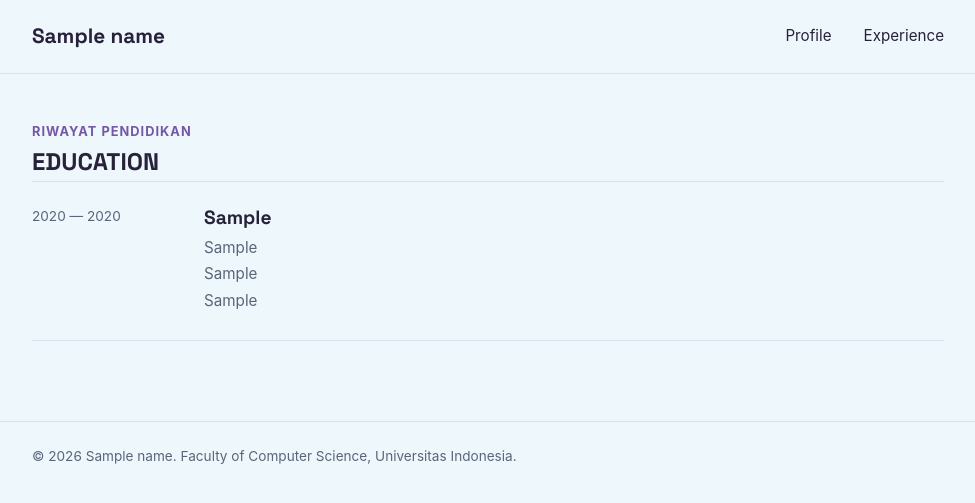
After one commit to joan09go-dotcom/myportofolio, a Django app: template templates/education.html in a window 1280 px wide. The commit adds this page. Shown: the top 503 px of the page, without its empty margins (152-1127 px from the left). Run offline with Django 5.2, Linux system fonts and the light colour scheme; tables that the repository leaves empty hold one stand-in row (values such as "Sample post"); the template is opened without the code that fills it: values that come from a table or form of the project are taken from there, most other values are stand-ins (such as "Sample title", 1, 10 or a date in 2020); parts of the project's set-up code (start-up, migrations or seed data) failed here and were passed over.

Commit message:
feat: Membuat template education.html dan memperbarui tautan navbar

```diff
--- /dev/null
+++ b/templates/education.html
@@ -0,0 +1,61 @@
+<!DOCTYPE html>
+<html lang="en">
+
+<head>
+    <meta charset="UTF-8">
+    <meta name="viewport" content="width=device-width, initial-scale=1.0">
+    <title>Experience - {{ name }}</title>
+    <link rel="preconnect" href="https://fonts.googleapis.com">
+    <link rel="preconnect" href="https://fonts.gstatic.com" crossorigin>
+    <link href="https://fonts.googleapis.com/css2?family=Space+Grotesk:wght@500;700&display=swap" rel="stylesheet">
+    <link rel="stylesheet" href="/static/css/style.css">
+</head>
+
+<body>
+    <header class="site-header">
+        <div class="container">
+            <a href="{% url 'main:show_main' %}" class="brand">{{ name }}</a>
+            <nav>
+                <a href="{% url 'main:show_main' %}">Profile</a>
+                <a href="{% url 'main:show_experience' %}">Experience</a>
+            </nav>
+        </div>
+    </header>
+
+    <main>
+        <section class="education" id="education">
+            <div class="container">
+                <p class="section-kicker">Riwayat Pendidikan</p>
+                <h1>EDUCATION</h1>
+                <ul class="education-list">
+                    {% for edu in education_list %}
+                        <li>
+                            <time class="education-year">
+                                {{ edu.year_display }}
+                            </time>
+                            <div class="education-info">
+                                <h3>{{ edu.institution }}</h3>
+                                {% if edu.degree %}
+                                    <p>{{ edu.degree }}</p>
+                                {% endif %}
+                                {% if edu.faculty %}
+                                    <p>{{ edu.faculty }}</p>
+                                {% endif %}
+                                <p>{{ edu.location }}</p>
+                            </div>
+                        </li>
+                    {% empty %}
+                        <p class="empty-state">Belum ada riwayat pendidikan yang ditambahkan.</p>
+                    {% endfor %}
+                </ul>
+            </div>
+        </section>
+    </main>
+
+ <footer class="site-footer">
+        <div class="container">
+            <p>&copy; 2026 {{ name }}. Faculty of Computer Science, Universitas Indonesia.</p>
+        </div>
+    </footer>
+</body>
+</html>
--- a/templates/index.html
+++ b/templates/index.html
@@ -18,6 +18,7 @@
             <nav>
                 <a href="{% url 'main:show_main' %}">Profile</a>
                 <a href="{% url 'main:show_experience' %}">Experience</a>
+                 <a href="{% url 'main:show_education' %}">Education</a>
             </nav>
         </div>
     </header>
```
Also changed, not shown: templates/experience.html (indentation only).
